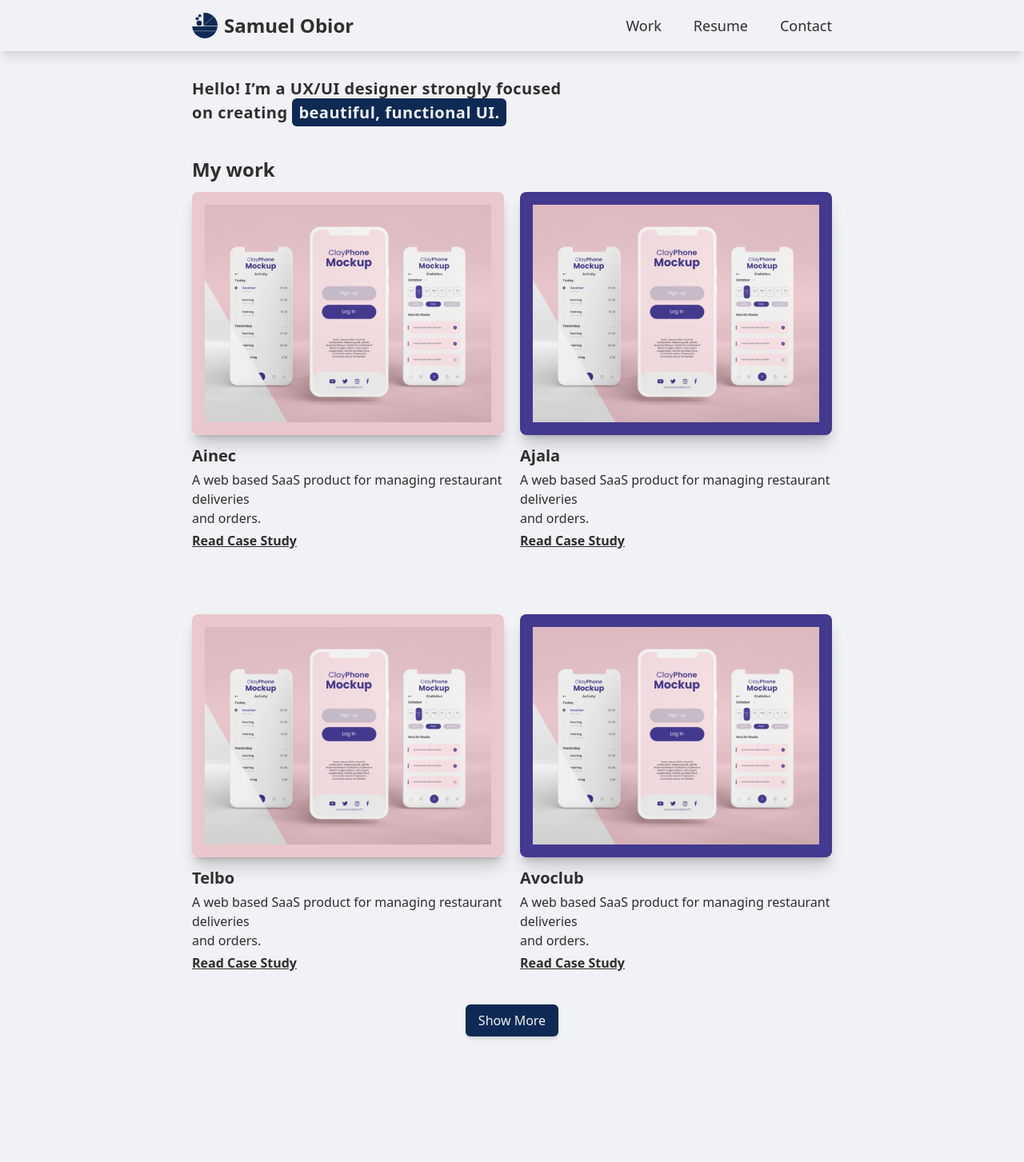
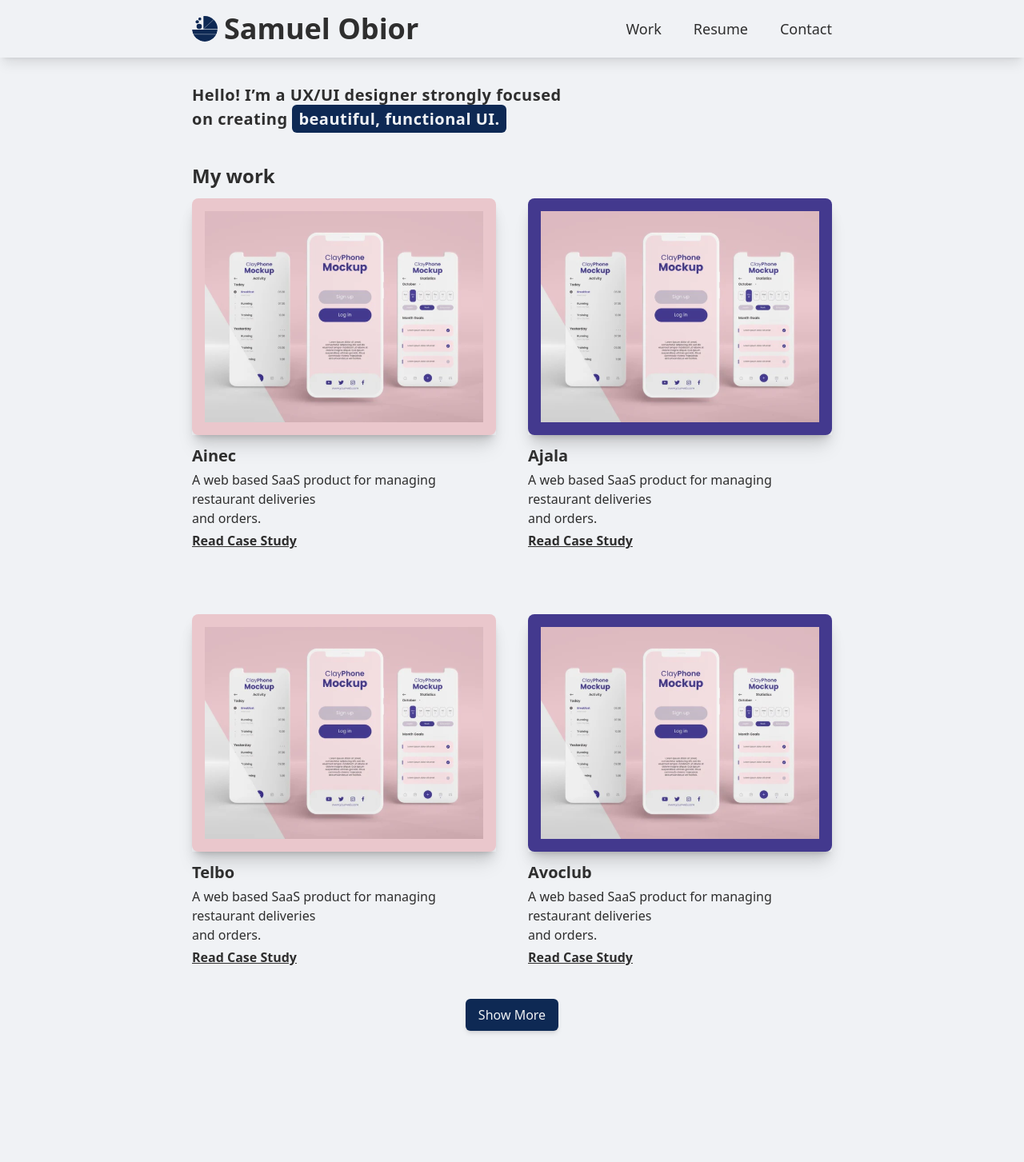
Before and after one commit to TechbroSam/samuel_obior, a Next.js app: page / in a window 1280 px wide. Shown: the top 1453 px of the page at 80% size. Built offline with nearby package versions, Linux system fonts and the light colour scheme.

Commit message:
read case

```diff
--- a/components/Navbar.tsx
+++ b/components/Navbar.tsx
@@ -19,13 +19,13 @@ const MobileNav: React.FC<NavbarProps> = ({ open, setOpen }) => {
       <div className="flex items-center justify-between p-4">
         <Link href="/" className="flex items-center">
           <Image
-            className="w-10"
+            className="md:w-8 w-6"
             src="/img/my_logo.svg"
             alt="Logo"
-            width={40}
-            height={40}
+            width={32}
+            height={0}
           />
-          <div className="text-2xl font-extrabold antialiased ml-2 text-[#2E2E2E]">
+          <div className="text-2xl md:text-4xl font-extrabold antialiased ml-2 text-[#2E2E2E]">
             Samuel Obior
           </div>
         </Link>
@@ -68,13 +68,13 @@ export default function Navbar() {
       <div className="flex justify-between w-full items-center">
         <Link className="flex items-center space-x-2" href="/">
           <Image
-            className="w-8"
+             className="md:w-8 w-6"
             src="/img/my_logo.svg"
             alt="Logo"
             width={32}
-            height={32}
+            height={0}
           />
-          <div className="text-2xl font-extrabold antialiased text-[#2E2E2E]">
+          <div className="text-2xl md:text-4xl font-extrabold antialiased text-[#2E2E2E]">
             Samuel Obior
           </div>
         </Link>
@@ -94,7 +94,7 @@ export default function Navbar() {
           </Link>
         </div>
         <div
-          className="z-50 flex md:hidden relative w-8 h-8 flex-col justify-between items-center my-1"
+          className="z-50 flex md:hidden relative w-8 h-8 flex-col justify-between items-center"
           onClick={() => setOpen(!open)}
         >
           {/* hamburger button */}
--- a/pages/index.tsx
+++ b/pages/index.tsx
@@ -25,8 +25,8 @@ export default function Home() {
             </span>
           </div>
         </div>
-        <div className="mt-10 text-2xl font-bold mb-3 text-left">My work</div>
-        <div className="flex flex-col md:flex-row md:justify-between space-y-10 md:space-y-0 md:space-x-5">
+        <div className="mt-10 text-xl md:text-2xl font-extrabold mb-3 text-left">My work</div>
+        <div className="flex flex-col md:flex-row md:justify-between space-y-10 md:space-y-0 md:gap-10">
           <div className="flex flex-col items-center md:items-start">
             <div className="bg-[#EAC7CC] rounded-lg shadow-xl">
               <Image
@@ -34,18 +34,18 @@ export default function Home() {
                 loading="lazy"
                 src="/img/sample_bg.svg"
                 alt="Sample project"
-                width={500}
+                width={700}
                 height={0}
               />
             </div>
-            <div className="space-y-1 mt-3 text-center md:text-left">
-              <div className="text-xl font-bold text-left">Ainec</div>
-              <div className="flex items-start text-left">
-                <p>
+            <div className="flex flex-col gap-1 md:mt-3 mt-2 text-center md:text-left">
+              <div className="text-lg md:text-xl font-bold text-left">Ainec</div>
+
+                <p className="flex items-start text-left">
                 A web based SaaS product for managing restaurant deliveries <br className="hidden md:flex" /> and orders.
                 </p>
-              </div>
-              <div className="font-bold underline text-left">Read Case Study</div>
+
+              <div className="font-bold underline text-left cursor-pointer ">Read Case Study</div>
             </div>
           </div>
 
@@ -56,22 +56,22 @@ export default function Home() {
                 src="/img/sample_bg.svg"
                 loading="lazy"
                 alt="Sample project"
-                width={500}
+                width={700}
                 height={0}
               />
             </div>
-            <div className="space-y-1 mt-3 text-center md:text-left">
-              <div className="text-xl font-bold text-left">Ajala</div>
-              <div className="flex items-start text-left">
-                <p>
+            <div className="flex flex-col gap-1 md:mt-3 mt-2 text-center md:text-left">
+              <div className="text-lg md:text-xl font-bold text-left">Ajala</div>
+
+                <p className="flex items-start text-left">
                 A web based SaaS product for managing restaurant deliveries <br className="hidden md:flex" /> and orders.
                 </p>
-              </div>
-               <div className="font-bold underline text-left">Read Case Study</div>
+
+              <div className="font-bold underline text-left cursor-pointer ">Read Case Study</div>
             </div>
           </div>
         </div>
-        <div className="flex flex-col md:flex-row md:justify-between space-y-10 md:space-y-0 md:space-x-5 mt-10 md:mt-20">
+        <div className="flex flex-col md:flex-row md:justify-between space-y-10 md:space-y-0 md:gap-10 mt-10 md:mt-20">
           <div className="flex flex-col items-center md:items-start">
             <div className="bg-[#EAC7CC] rounded-lg shadow-xl w-fit">
               <Image
@@ -79,18 +79,18 @@ export default function Home() {
                 src="/img/sample_bg.svg"
                 alt="Sample project"
                 loading="lazy"
-                width={500}
+                width={700}
                 height={0}
               />
             </div>
-            <div className="space-y-1 mt-3 text-center md:text-left">
-              <div className="text-xl font-bold text-left">Telbo</div>
-              <div className="flex items-start text-left">
-                <p>
+            <div className="flex flex-col gap-1 md:mt-3 mt-2 text-center md:text-left">
+              <div className="text-lg md:text-xl font-bold text-left">Telbo</div>
+
+                <p className="flex items-start text-left">
                 A web based SaaS product for managing restaurant deliveries <br className="hidden md:flex" /> and orders.
                 </p>
-              </div>
-               <div className="font-bold underline text-left">Read Case Study</div>
+
+              <div className="font-bold underline text-left cursor-pointer ">Read Case Study</div>
             </div>
           </div>
 
@@ -101,24 +101,24 @@ export default function Home() {
                 src="/img/sample_bg.svg"
                 alt="Sample project"
                 loading="lazy"
-                width={500}
+                width={700}
                 height={0}
               />
             </div>
-            <div className="space-y-1 mt-3 text-center md:text-left">
-              <div className="text-xl font-bold text-left">Avoclub</div>
-              <div className="flex items-start text-left">
-                <p>
+            <div className="flex flex-col gap-1 md:mt-3 mt-2 text-center md:text-left">
+              <div className="text-lg md:text-xl font-bold text-left">Avoclub</div>
+
+                <p className="flex items-start text-left">
                 A web based SaaS product for managing restaurant deliveries <br className="hidden md:flex" /> and orders.
                 </p>
-              </div>
-               <div className="font-bold underline text-left">Read Case Study</div>
+
+              <div className="font-bold underline text-left cursor-pointer ">Read Case Study</div>
             </div>
           </div>
         </div>
 
         {showMore && (
-          <div className="flex flex-col md:flex-row md:justify-between space-y-10 md:space-y-0 md:space-x-5 mt-10 md:mt-20">
+          <div className="flex flex-col md:flex-row md:justify-between space-y-10 md:space-y-0 md:gap-10 mt-10 md:mt-20">
             <div className="flex flex-col items-center md:items-start">
               <div className="bg-[#EAC7CC] rounded-lg shadow-xl w-fit">
                 <Image
@@ -126,19 +126,19 @@ export default function Home() {
                   src="/img/sample_bg.svg"
                   alt="Sample project"
                   loading="lazy"
-                  width={500}
+                  width={700}
                   height={0}
                 />
               </div>
-              <div className="space-y-1 mt-3 text-center md:text-left">
-                <div className="text-xl font-bold text-left">Aromatic</div>
-              <div className="flex items-start text-left">
-                <p>
+            <div className="flex flex-col gap-1 md:mt-3 mt-2 text-center md:text-left">
+              <div className="text-lg md:text-xl font-bold text-left">Aromatic</div>
+
+                <p className="flex items-start text-left">
                 A web based SaaS product for managing restaurant deliveries <br className="hidden md:flex" /> and orders.
                 </p>
-                </div>
-                <div className="font-bold underline text-left">Read Case Study</div>
-              </div>
+
+              <div className="font-bold underline text-left cursor-pointer ">Read Case Study</div>
+            </div>
             </div>
 
             <div className="flex flex-col items-center md:items-start">
@@ -148,19 +148,19 @@ export default function Home() {
                   src="/img/sample_bg.svg"
                   alt="Sample project"
                   loading="lazy"
-                  width={500}
+                  width={700}
                   height={0}
                 />
               </div>
-              <div className="space-y-1 mt-3 text-center md:text-left">
-                <div className="text-xl font-bold text-left">Dunamis</div>
-              <div className="flex items-start text-left">
-                <p>
+            <div className="flex flex-col gap-1 md:mt-3 mt-2 text-center md:text-left">
+              <div className="text-lg md:text-xl font-bold text-left">Dunamis</div>
+
+                <p className="flex items-start text-left">
                 A web based SaaS product for managing restaurant deliveries <br className="hidden md:flex" /> and orders.
                 </p>
-                </div>
-                <div className="font-bold underline text-left">Read Case Study</div>
-              </div>
+
+              <div className="font-bold underline text-left cursor-pointer ">Read Case Study</div>
+            </div>
             </div>
           </div>
         )}
@@ -179,11 +179,11 @@ export default function Home() {
           <div className="bg-[#0E2954] text-[#F0F2F5] w-fit py-3 px-10 font-medium text-lg rounded-md">
             samuelobior@gmail.com
           </div>
-          <div className="flex items-center mt-5 w-fit space-x-3">
+          <div className="flex items-center mt-5 w-fit space-x-3 cursor-pointer">
             <Image src="/img/linkedin.png" alt="LinkedIn" width={28} height={28} />
             <div className="font-medium text-lg underline">linkedin.com/in/samuelobior</div>
           </div>
-          <div className="flex items-center mt-5 w-fit space-x-3">
+          <div className="flex items-center mt-5 w-fit space-x-3 cursor-pointer">
             <Image src="/img/pdf.svg" alt="Resume" width={28} height={28} />
             <div className="font-medium text-lg underline">Resume-Samuel-Obior.pdf</div>
           </div>
```
